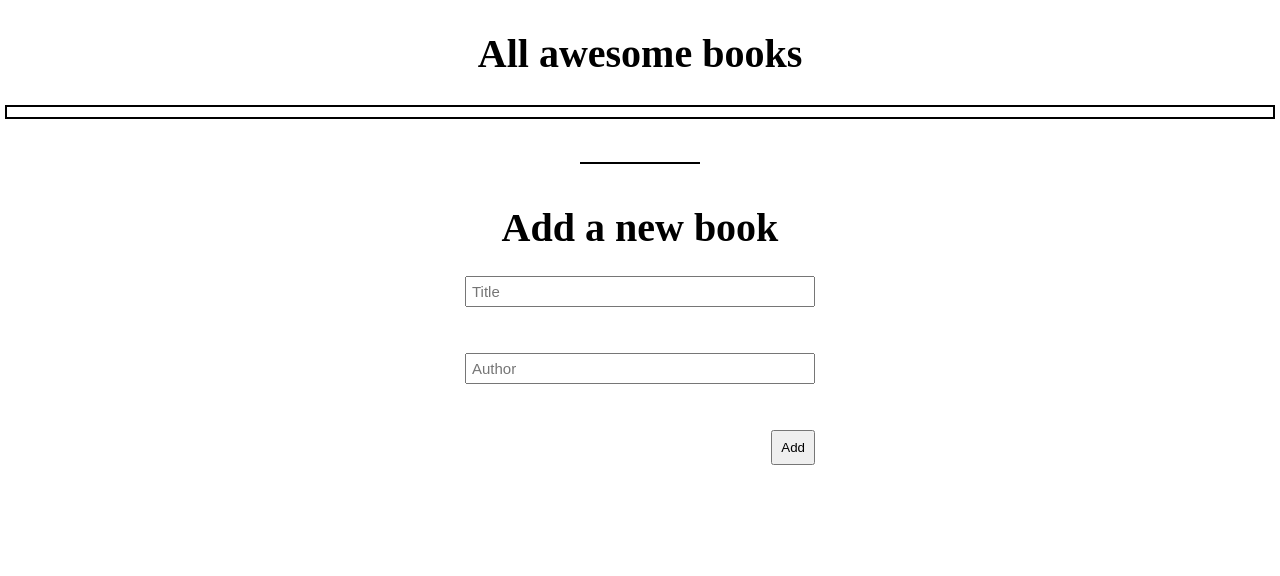
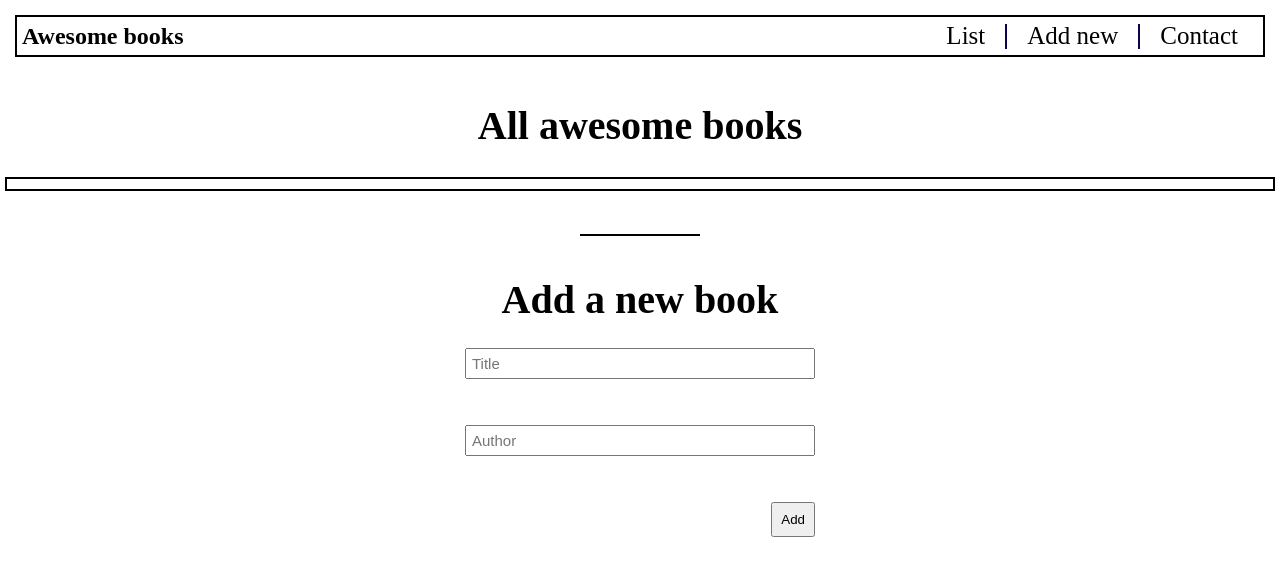
Before and after one commit to Samuellekpor/awesome-books, a website with bundled scripts: page index.html in a window 1280 px wide. Built offline with nearby package versions, Linux system fonts and the light colour scheme.

Commit message:
Add navigation bar with style to the page

```diff
--- a/index.html
+++ b/index.html
@@ -11,6 +11,19 @@
 </head>
 
 <body>
+  <header>
+    <nav class="nav-bar">
+      <h2 class="nav-title">Awesome books</h2>
+      <ul class="nav-links">
+        <li class="link"><a href="#">List</a></li>
+        <li><span class="separator2"></span></li>
+        <li class="link"><a href="#">Add new</a></li>
+        <li><span class="separator2"></span></li>
+        <li class="link"><a href="#">Contact</a></li>
+      </ul>
+    </nav>
+  </header>
+  <div class="date"></div>
   <main class="big-container">
     <h1 class="project-title">All awesome books</h1><br>
     <table class="book-container">
--- a/style.css
+++ b/style.css
@@ -2,6 +2,43 @@
   margin: 0;
   padding: 0;
   box-sizing: border-box;
+}
+
+.nav-bar {
+  display: flex;
+  justify-content: space-between;
+  border: #000 2px solid;
+  margin: 15px;
+  padding: 5px;
+  align-items: center;
+}
+
+.nav-links {
+  list-style: none;
+  display: flex;
+  align-items: center;
+  font-size: 25px;
+}
+
+.link {
+  margin: 0 20px;
+}
+
+.link a {
+  text-decoration: none;
+  color: #000;
+}
+
+.link a:hover {
+  color: #2f00ff;
+}
+
+.separator2 {
+  background-color: #0f0050;
+  height: 25px;
+  width: 2px;
+  display: block;
+  margin: auto;
 }
 
 .big-container {
```
